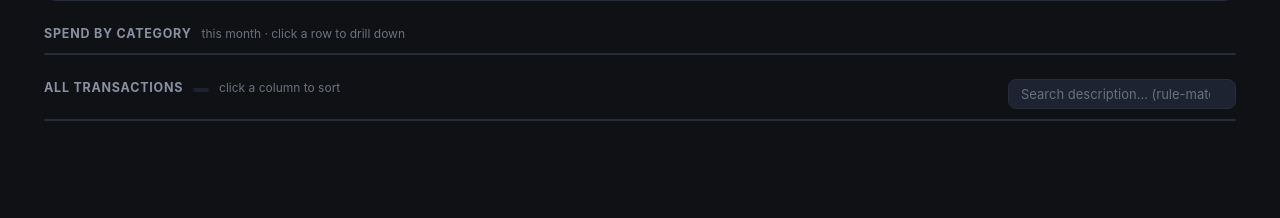
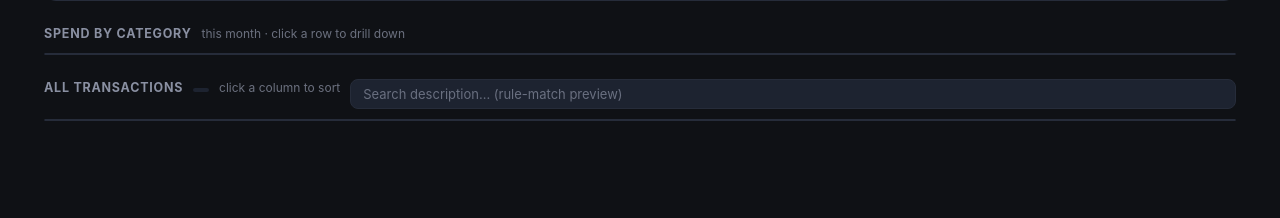
Before and after one commit to igor-starostenko/mercury, a FastAPI app: page /month in a window 1280 px wide. Shown: the part 529-747 px from the top of the page. Run offline with FastAPI, Linux system fonts and the light colour scheme; data that the repository does not hold is empty; some libraries are stand-ins or nearby versions.

Commit message:
Month page: grow transaction search input to fill section-head row
.section-head .txn-search had margin-left:auto but no flex-grow, so the
All-transactions search box rendered at its 220px min-width with the
placeholder clipped, leaving ~750px of dead row space. Give it
flex: 1 1 260px (same behavior the Categories filter row already uses).
Narrow viewports: input shrinks from the 260px basis, no wrap jump.

Verified via CDP at 1440px: input 220px -> 827px, placeholder fully
visible; /categories unchanged (904px before and after); 700px window
keeps the input on-row at 375px.

```diff
--- a/app/static/css/app.css
+++ b/app/static/css/app.css
@@ -230,7 +230,9 @@ tr.rule-row.drop-after { box-shadow: inset 0 -2px 0 var(--accent); }
 }
 .txn-search:focus { outline: none; border-color: var(--accent); }
 .txn-search::placeholder { color: var(--muted); opacity: .7; }
-.section-head .txn-search { margin-left: auto; }
+/* Month page "All transactions" head: grow the input to fill the free row
+ * space instead of sitting at its 220px min-width (placeholder used to clip). */
+.section-head .txn-search { margin-left: auto; flex: 1 1 260px; }
 .ov-filters .txn-search { flex: 1; min-width: 200px; }
 mark {
   background: rgba(255, 193, 77, .22);
```
